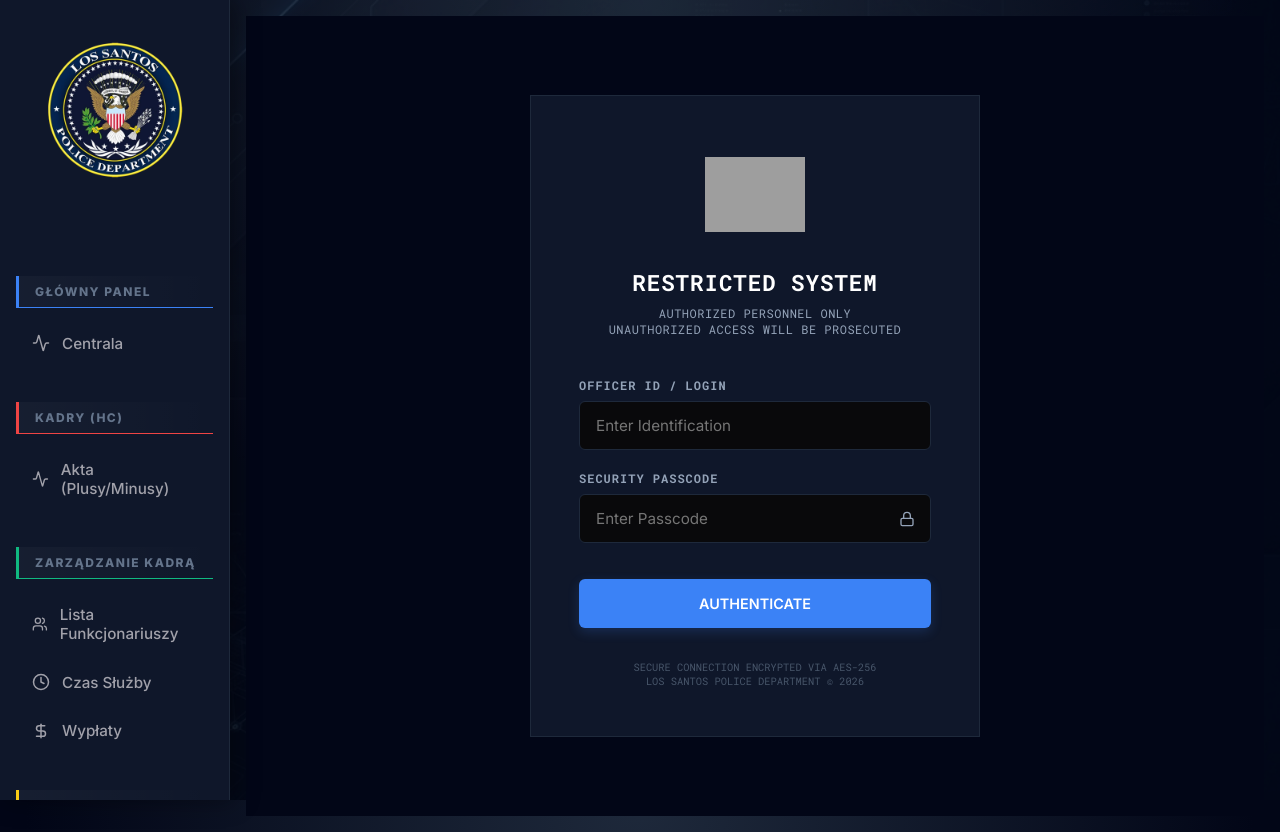
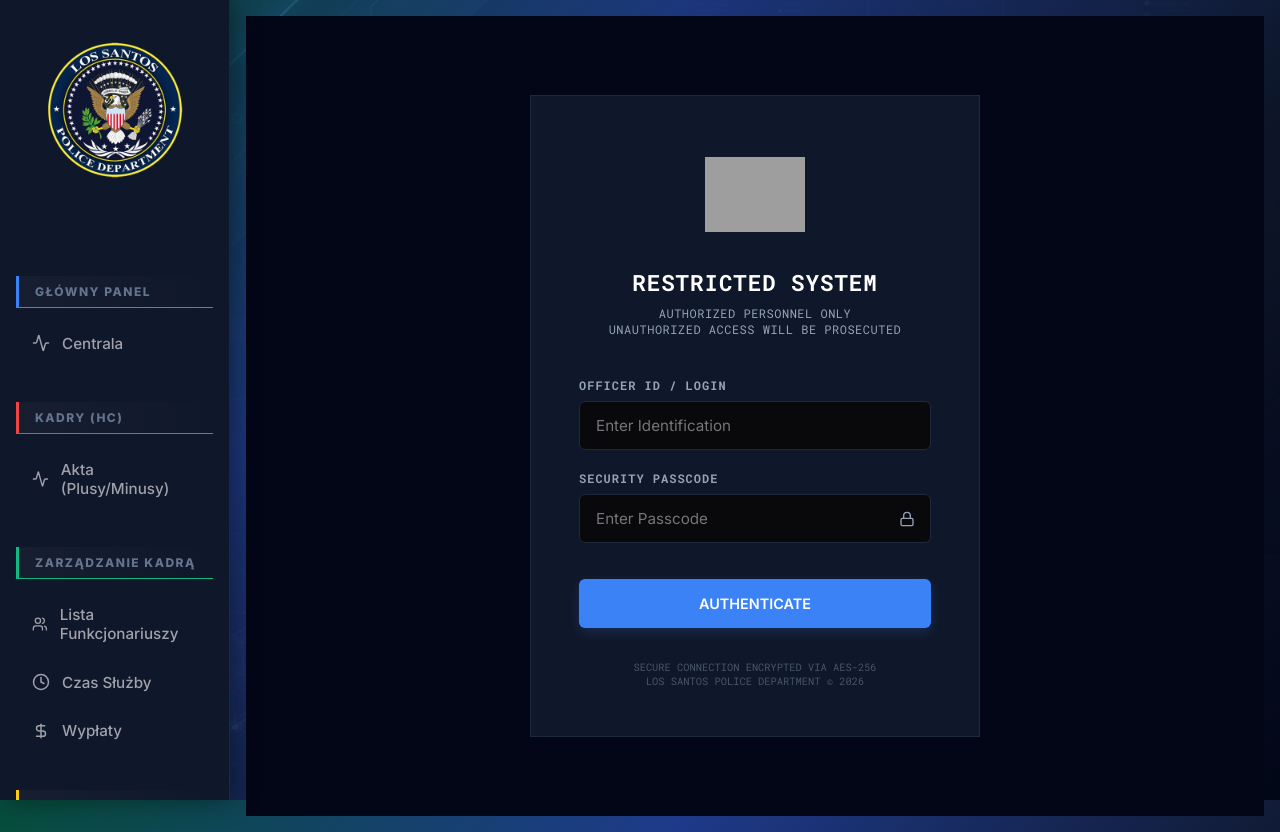
Before and after one commit to Bowie102/MDT-Strona-WWW, a React app: page /login in a window 1280 px wide. Built offline with nearby package versions, Linux system fonts and the light colour scheme; grey boxes are pictures that could not be loaded; the HTML template or start-up script is replaced by a standard one.

Commit message:
Add files via upload

```diff
--- a/src/index.css
+++ b/src/index.css
@@ -40,8 +40,31 @@ body {
   font-family: var(--font-main);
   -webkit-font-smoothing: antialiased;
   overflow-x: hidden;
-  background-image: radial-gradient(circle at 50% 0%, #1e293b 0%, var(--bg-dark) 60%);
+  background: linear-gradient(-45deg, #020617, #0f172a, #1e3a8a, #064e3b);
+  background-size: 400% 400%;
+  animation: gradientBG 15s ease infinite;
   background-attachment: fixed;
+}
+
+@keyframes gradientBG {
+  0% { background-position: 0% 50%; }
+  50% { background-position: 100% 50%; }
+  100% { background-position: 0% 50%; }
+}
+
+::-webkit-scrollbar {
+  width: 8px;
+  height: 8px;
+}
+::-webkit-scrollbar-track {
+  background: var(--bg-dark);
+}
+::-webkit-scrollbar-thumb {
+  background: rgba(255, 255, 255, 0.2);
+  border-radius: 4px;
+}
+::-webkit-scrollbar-thumb:hover {
+  background: rgba(255, 255, 255, 0.4);
 }
 
 /* Base Inputs & Buttons */
@@ -273,8 +296,8 @@ button {
 
 .btn-primary:hover {
   background: #2563eb;
-  transform: translateY(-1px);
-  box-shadow: 0 6px 16px rgba(59, 130, 246, 0.3);
+  transform: translateY(-2px);
+  box-shadow: 0 0 15px rgba(59, 130, 246, 0.6), 0 0 30px rgba(59, 130, 246, 0.2);
 }
 
 .btn-icon {
@@ -307,12 +330,18 @@ button {
   border: 1px solid #d97706;
   color: #f59e0b;
 }
-.btn-outline.edit:hover { background: rgba(245, 158, 11, 0.1); }
+.btn-outline.edit:hover {
+  background: rgba(245, 158, 11, 0.1);
+  box-shadow: 0 0 10px rgba(245, 158, 11, 0.4);
+}
 .btn-outline.delete {
   border: 1px solid #b91c1c;
   color: #ef4444;
 }
-.btn-outline.delete:hover { background: rgba(239, 68, 68, 0.1); }
+.btn-outline.delete:hover {
+  background: rgba(239, 68, 68, 0.1);
+  box-shadow: 0 0 10px rgba(239, 68, 68, 0.4);
+}
 
 /* --- CARDS & PANELS --- */
 .glass-card, .points-card {
```
